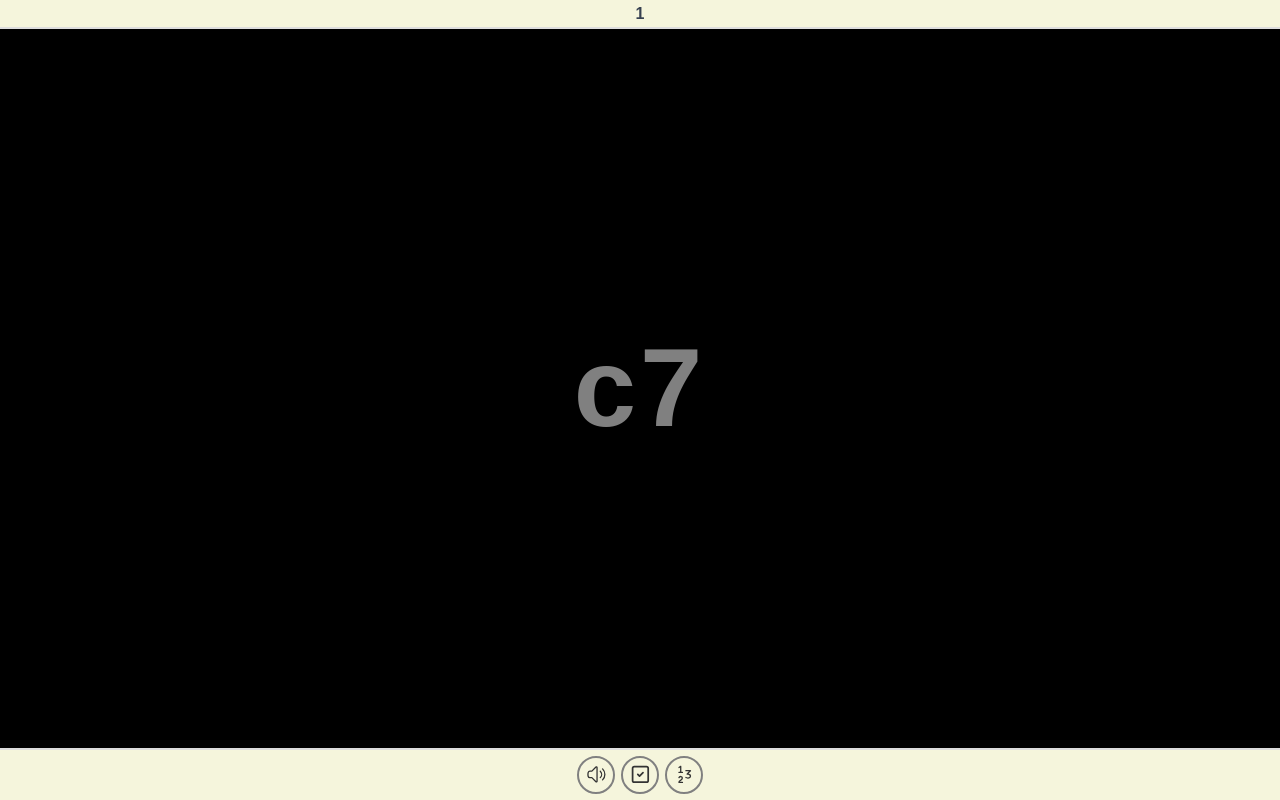
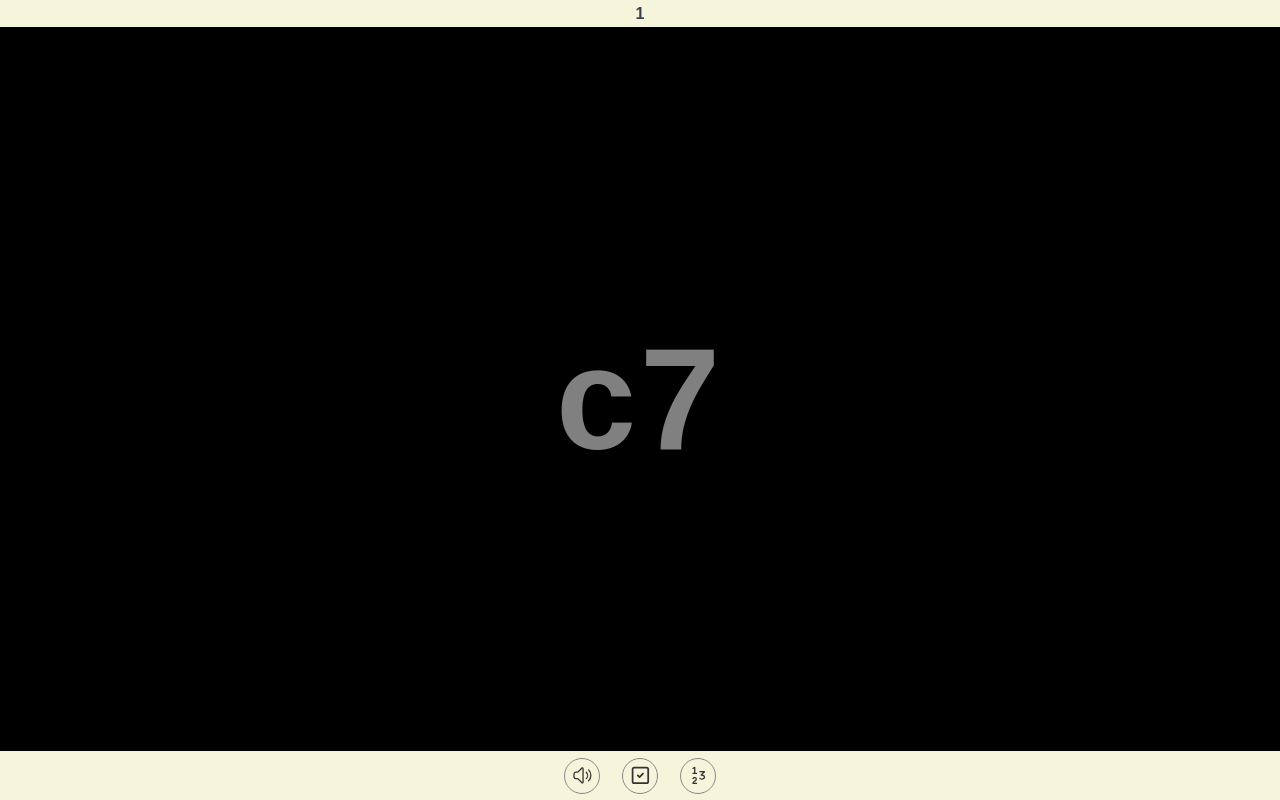
Before and after one commit to bugixtix/chess-field-generator, a Next.js app: page / in a window 1280 px wide. Built offline with nearby package versions, Linux system fonts and the light colour scheme.

Commit message:
Update: Style

```diff
--- a/app/globals.css
+++ b/app/globals.css
@@ -48,7 +48,7 @@ body {
   box-sizing: border-box;
   display: flex;
   flex-direction: column; align-items: center; justify-content: center;
-  font-size: 7rem;
+  font-size: 9rem;
   color: gray;
   width: 220px;
   height: 220px;
@@ -66,7 +66,7 @@ body {
 }
 
 .counter--section{
-  border-bottom: 2px solid #dddddd;
+  /* border-bottom: 1px solid #eeeeee; */
   text-align: center;
   font-size: 1rem;
   font-weight: 600;
@@ -75,20 +75,30 @@ body {
   background-color: beige;
   padding: 0.1rem 0rem;
   gap: 0.2rem;
+  position: fixed;
+  z-index: 20;
+  top:0;
 }
 .options--section{
-  border-top: 2px solid #dddddd;
+  border-top: 1px solid #efefef;
   width: 100%;
   display: flex; flex-direction: row; justify-content: center ; align-items: center;
   background-color: beige;
   padding: 0.4rem 0rem;
   gap: 0.4rem;
-
+  position: fixed;
+  z-index: 20;
+  bottom: 0;
 }
 .option--button{
   font-size: 1.3rem;
   padding: 0.4rem;
   color: #333333;
-  border: 2px solid gray;
+  border: 1px solid #888888;
   border-radius: 25px;
+  margin: 0px 8px;
 }
+.pseudo--container{
+  transition: all ease 800ms;
+  width: 100%;
+}
```
